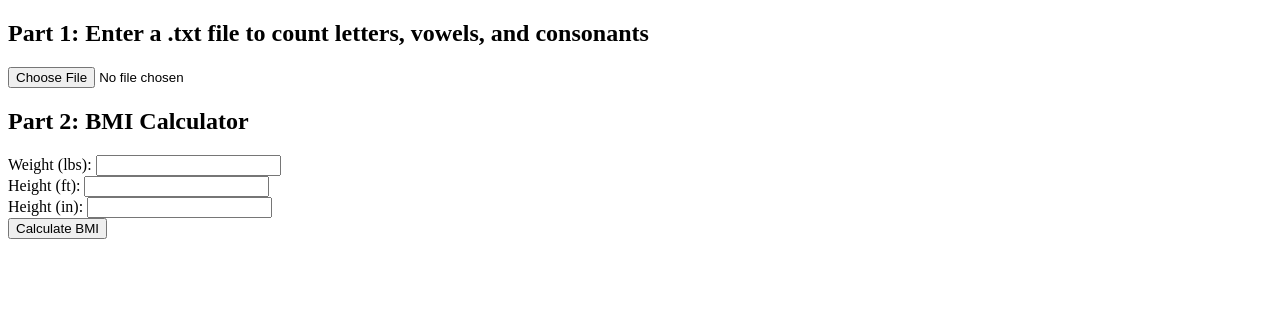
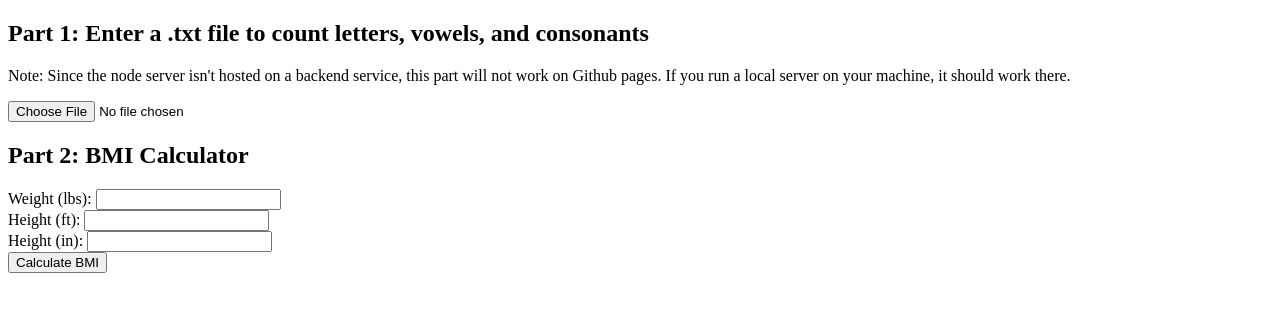
Before and after one commit to tyang1567/it202, a website: page assignment_3/index.html in a window 1280 px wide. Drawn offline with Linux system fonts and the light colour scheme.

Commit message:
added info for part 1

```diff
--- a/assignment_3/index.html
+++ b/assignment_3/index.html
@@ -7,6 +7,9 @@
 </head>
 <body>
     <h2> Part 1: Enter a .txt file to count letters, vowels, and consonants </h2>
+    <p>Note: Since the node server isn't hosted on a backend service, this part will not work on Github pages.
+        If you run a local server on your machine, it should work there.
+    </p>
     <input type ="file" id="inputFile" accept=".txt">
     <div id="fileStatus" class="output"></div>
     <div id="vcOutput" class="output"></div>
```
